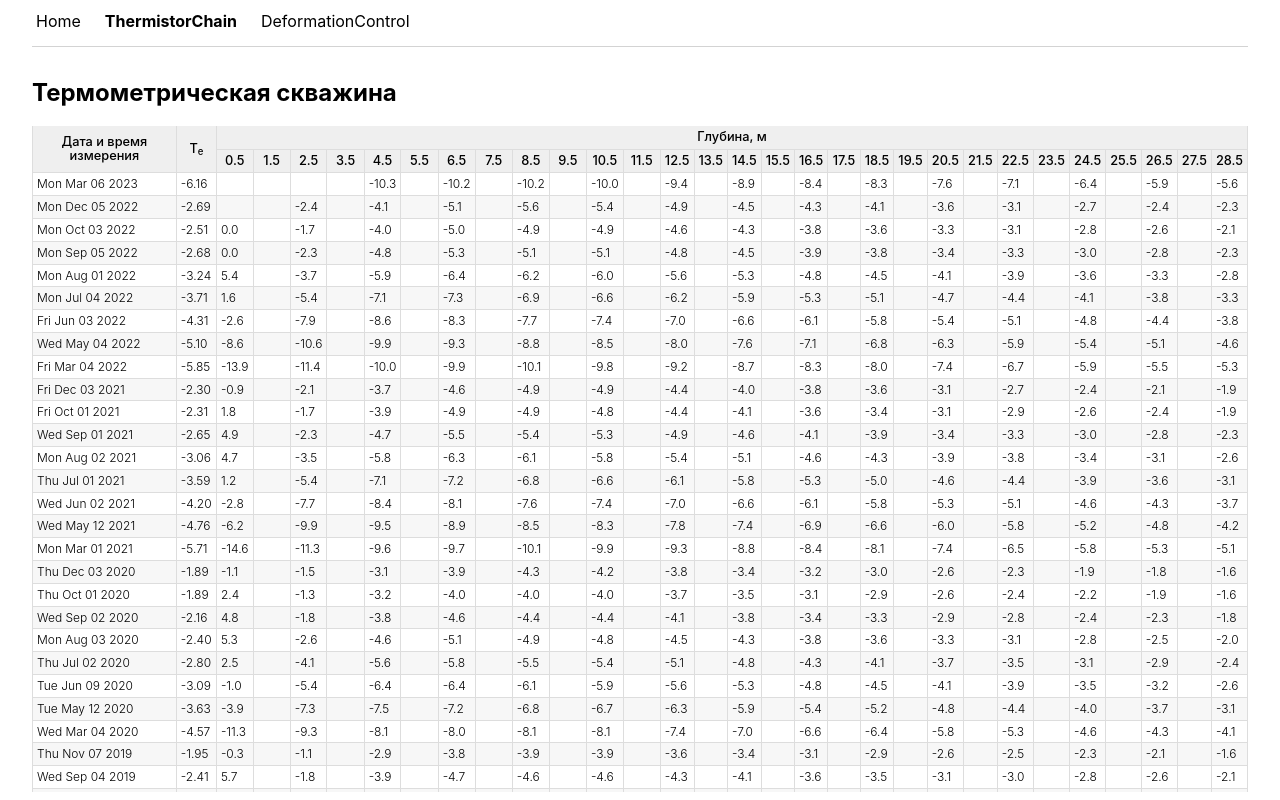
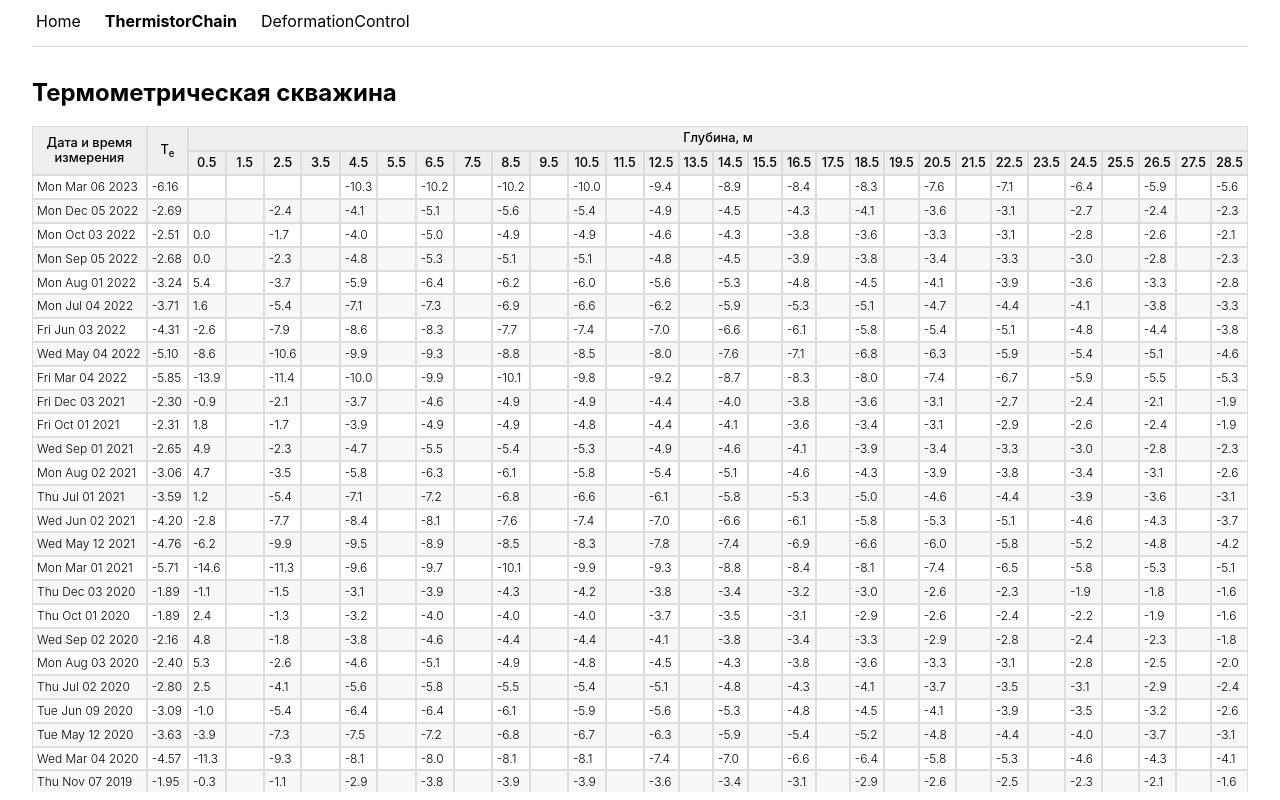
Before and after one commit to DmitryPetsevich/Test, a React (Create React App) app: page /measurements/1 in a window 1280 px wide. Built offline with nearby package versions, Linux system fonts and the light colour scheme.

Commit message:
[master] Добавил фиксацию шапки и первого столбца таблицы данных.

```diff
--- a/src/components/table/Table.style.css
+++ b/src/components/table/Table.style.css
@@ -1,18 +1,23 @@
+.table-container {
+  width: 100%;
+  height: 100%;
+  padding-bottom: 1rem;
+  overflow: auto;
+}
+
 .table {
   width: 100%;
-  border: 1px solid #dddddd;
-  border-top: none;
   border-spacing: 0;
   border-collapse: separate;
+  border: none;
 }
 
-.table th {
+.table thead th {
   font-weight: 500;
   font-size: 0.8rem;
   padding: 0.25rem;
   background: #efefef;
-  border-bottom: 1px solid #dddddd;
-  border-right: 1px solid #dddddd;
+  border: 0.5px solid #dddddd;
 }
 
 .table td {
@@ -20,32 +25,32 @@
   font-size: 0.75rem;
   font-weight: 300;
   white-space: nowrap;
-  border-bottom: 1px solid #dddddd;
-  border-right: 1px solid #dddddd;
+  border: 0.5px solid #dddddd;
 }
 
-.table th:last-child,
-.table td:last-child {
-  border-right: none;
+.table tbody tr:nth-child(odd) td {
+  background-color: #fff;
 }
-
-.table tbody tr:nth-child(odd) {
-  background: #fff;
-}
-.table tbody tr:nth-child(even) {
-  background: #f7f7f7;
+.table tbody tr:nth-child(even) td {
+  background-color: #f7f7f7;
 }
 
 .table thead {
   position: sticky;
   top: 0;
+  z-index: 10;
 }
 
-.table-container {
-  width: 100%;
-  height: 100%;
-  padding-bottom: 1rem;
-  overflow: auto;
+.table thead tr:first-child th:first-child {
+  position: sticky;
+  left: 0;
+  z-index: 10;
+}
+
+.table tbody td:first-child {
+  position: sticky;
+  left: 0;
+  z-index: 0;
 }
 
 ::-webkit-scrollbar {
```
